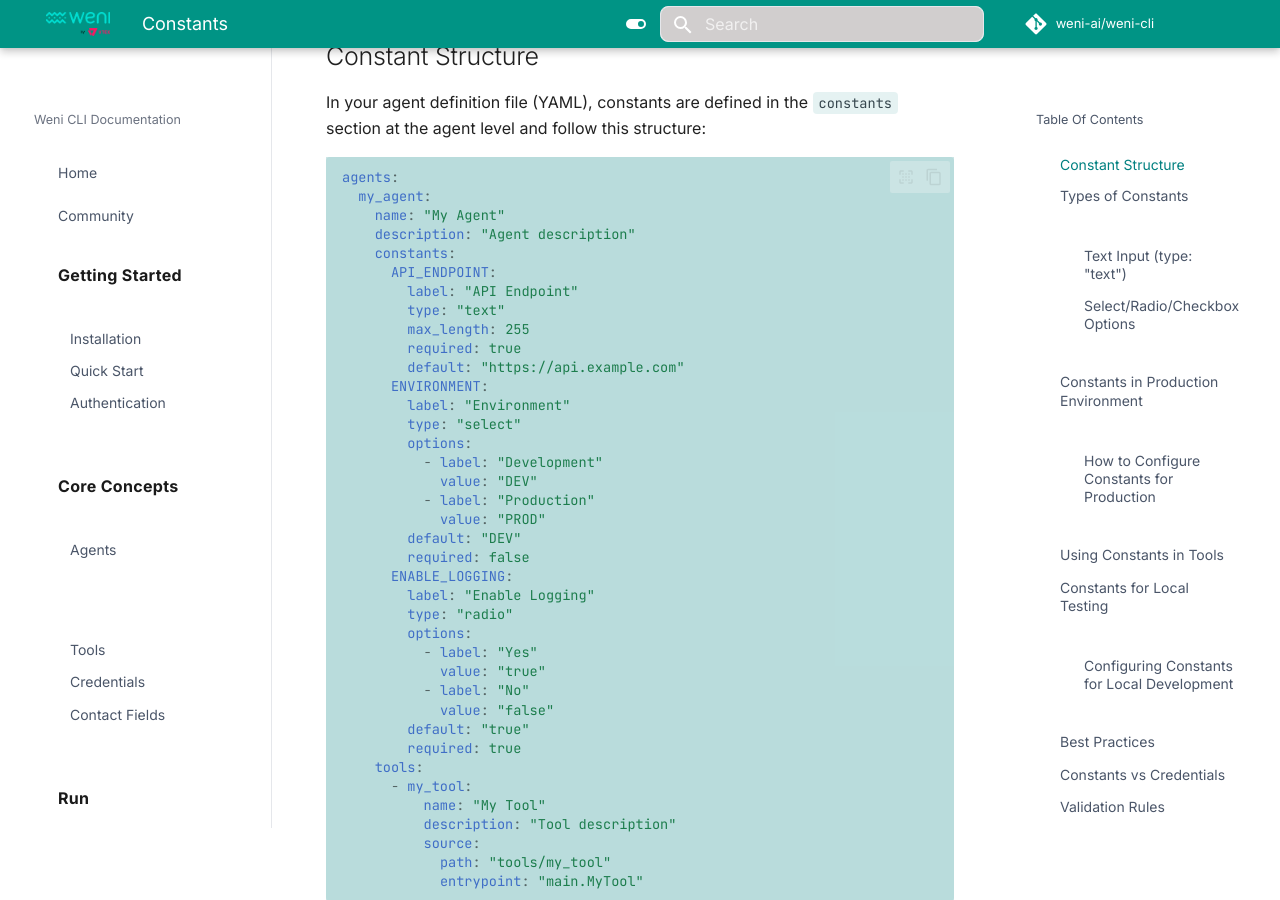
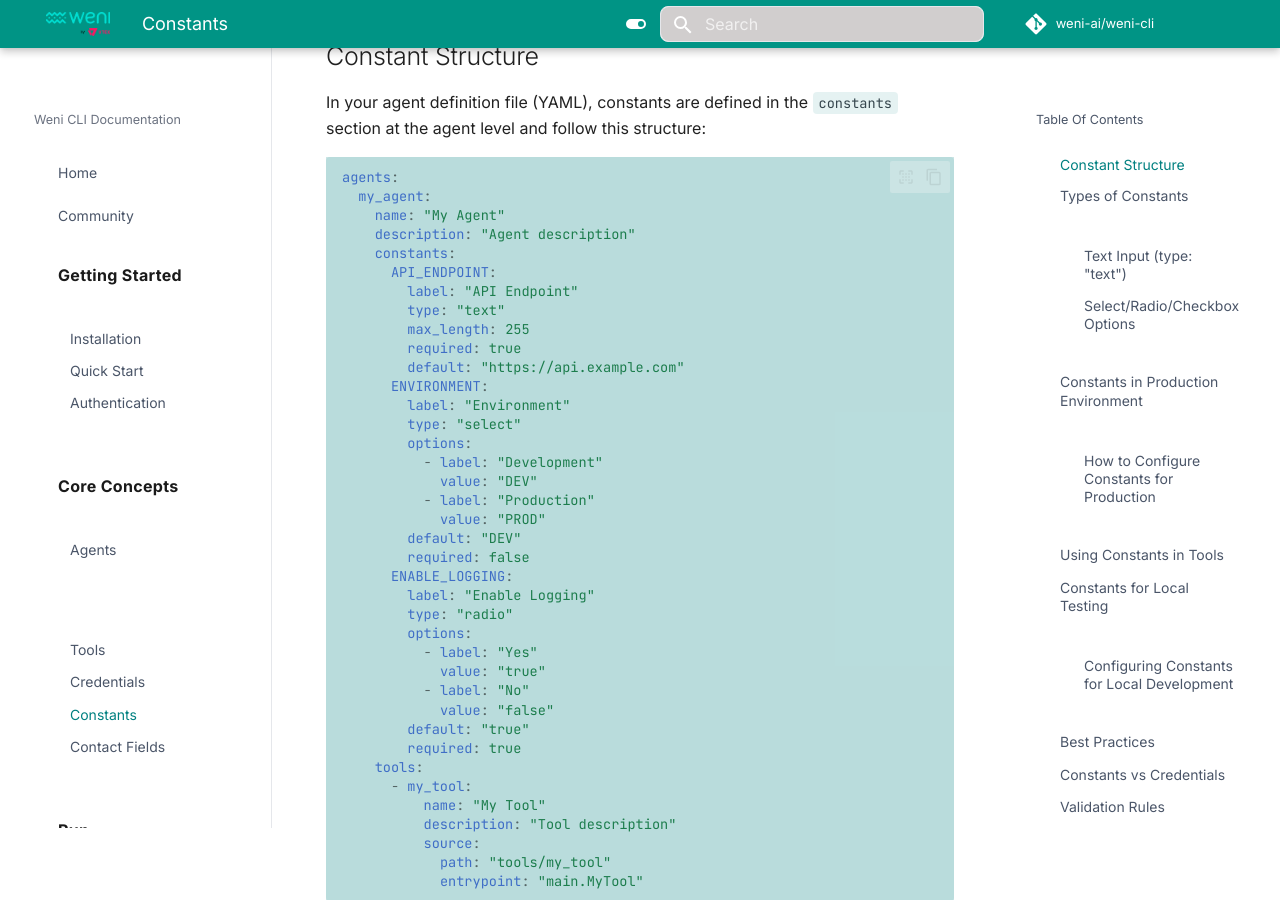
Before and after one commit to weni-ai/weni-cli, an MkDocs documentation site: the page built from docs/core-concepts/constants.md, in a window 1280 px wide and 900 px high, scrolled down 449 px. Built offline with MkDocs 1.6.1 and Material for MkDocs 9.7.7, drawn with Linux system fonts in a browser that asks for light colours; comment, search, counter and statistics services are not loaded.

Commit message:
Add constants in Core Concepts doc

```diff
--- a/mkdocs.yml
+++ b/mkdocs.yml
@@ -92,6 +92,7 @@
       - Active Agents: core-concepts/active-agents.md
     - Tools: core-concepts/tools.md
     - Credentials: core-concepts/credentials.md
+    - Constants: core-concepts/constants.md
     - Contact Fields: core-concepts/contact-fields.md
   - Run:
     - Tool Tests: run/tool-run.md
```
